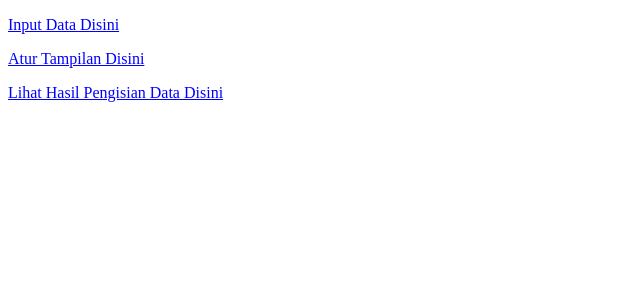
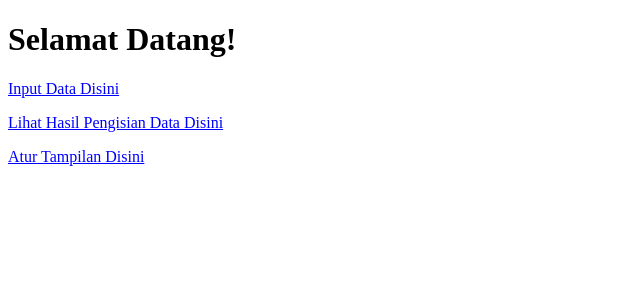
Before and after one commit to abayup14/ProjectUTSWebProg, a PHP site: page / in a window 1280 px wide. Shown: the top 300 px of the page, without its empty margins (0-640 px from the left). Run offline with PHP 8.4, Linux system fonts and the light colour scheme.

Commit message:
Update Rabu

```diff
--- a/index.php
+++ b/index.php
@@ -46,8 +46,9 @@
     </style>
 </head>
 <body>
+    <h1><b>Selamat Datang!</b></h1>
     <p><a href="input.php">Input Data Disini</a></p>
+    <p><a href="display.php">Lihat Hasil Pengisian Data Disini</a></p>
     <p><a href="setting.php">Atur Tampilan Disini</a></p>
-    <p><a href="display.php">Lihat Hasil Pengisian Data Disini</a></p>
 </body>
 </html>
--- a/input.php
+++ b/input.php
@@ -19,6 +19,7 @@
     <link rel="stylesheet" href="style.css">
 </head>
 <body>
+    <h1><b>Isikan data anda disini</b></h1>
     <form method="POST" action="index.php" enctype="multipart/form-data">
         <p>
             <label>NRP* : </label>
```
